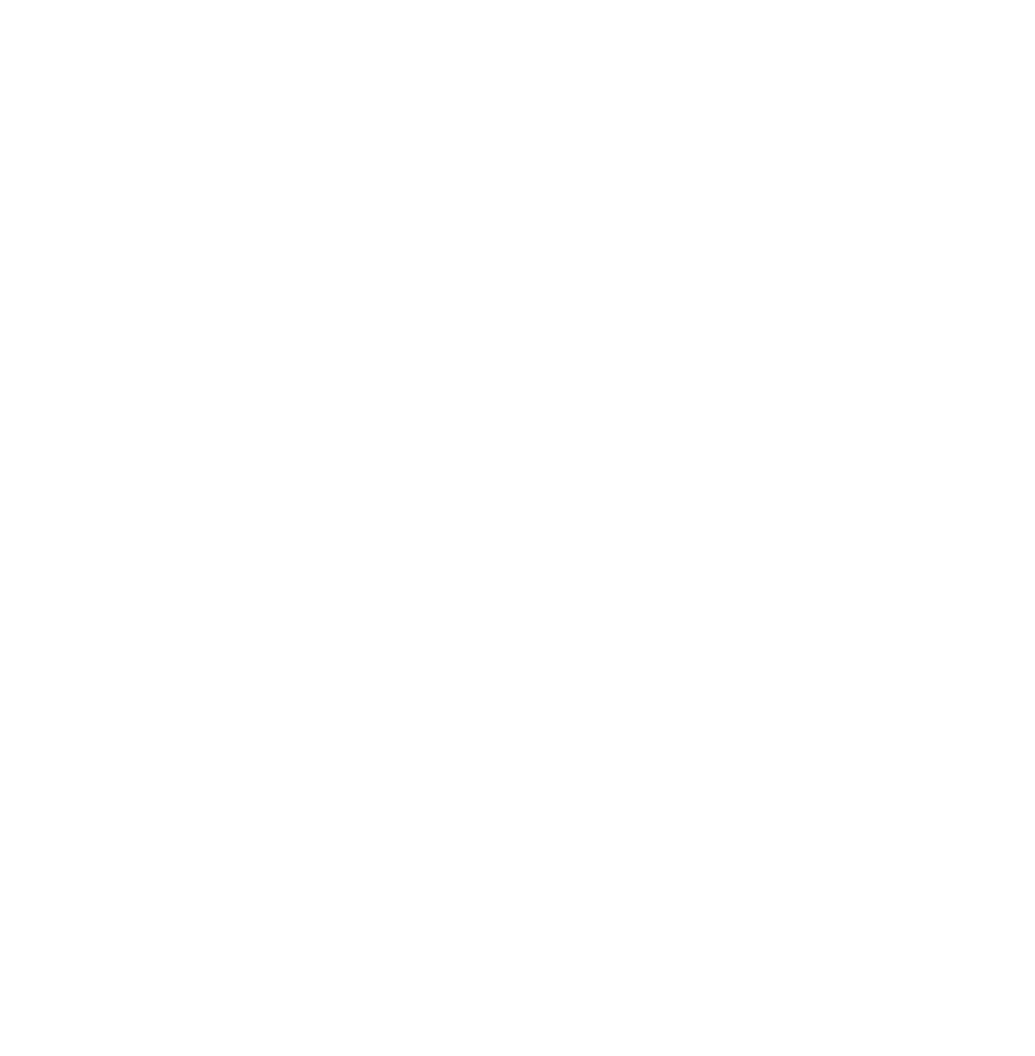
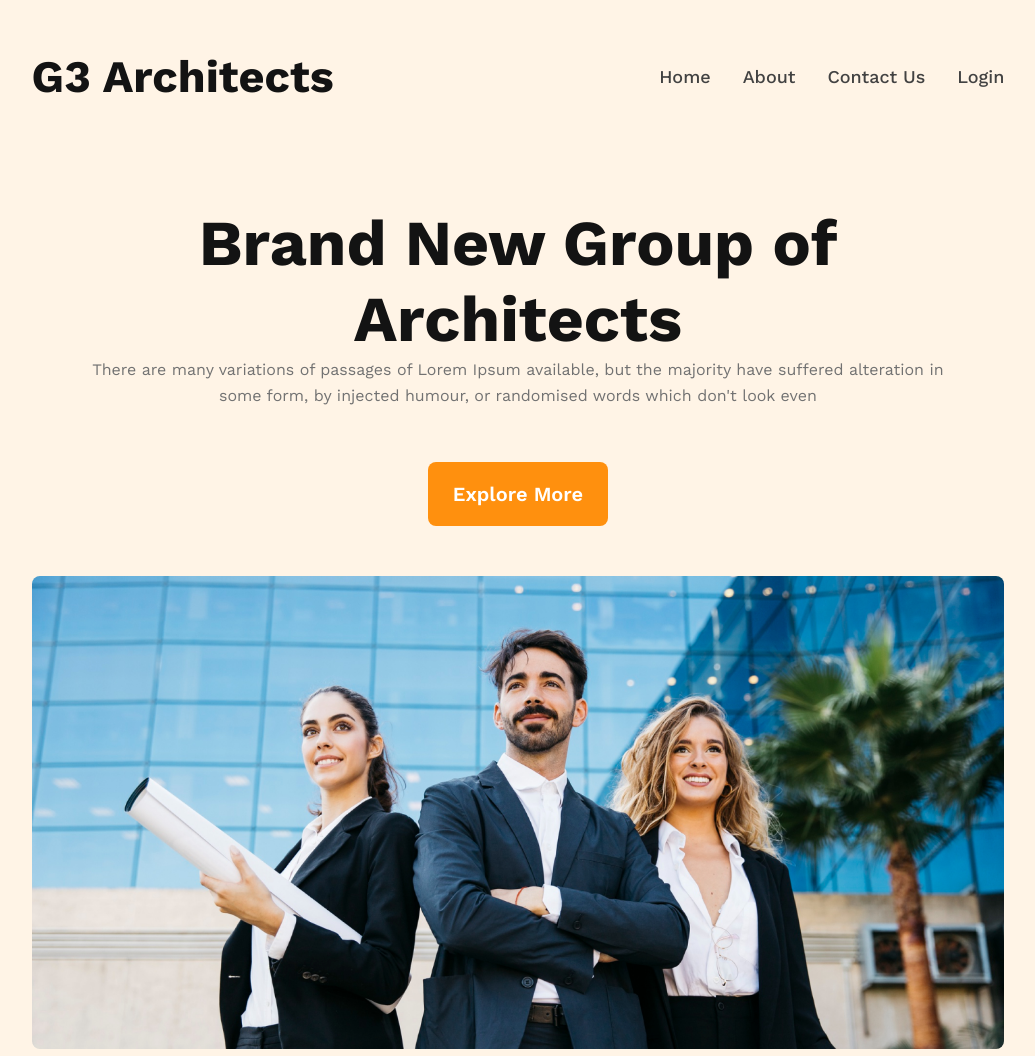
Before and after one commit to omor777/g3-architect-project, a plain HTML site: page index.html in a window 1280 px wide. Shown: the whole page, without its empty margins (122-1157 px from the left). Before the commit the page ends 800 px from the top, so only its background shows below. Drawn offline with nearby package versions, Linux system fonts and the light colour scheme.

Commit message:
header section for desktop

```diff
--- a/index.html
+++ b/index.html
@@ -6,5 +6,31 @@
     <title>G3 Architect Website</title>
     <link rel="stylesheet" href="styles/style.css" />
   </head>
-  <body></body>
+  <body>
+    <header>
+      <nav class="container">
+        <h3 class="logo">G3 Architects</h3>
+        <ul>
+          <li><a href="#">Home</a></li>
+          <li><a href="#">About</a></li>
+          <li><a href="#">Contact Us</a></li>
+          <li><a href="#">Login</a></li>
+        </ul>
+      </nav>
+      <section class="banner container">
+        <div class="banner_content">
+          <h1 class="banner_title">Brand New Group of Architects</h1>
+          <p class="banner_desc">
+            There are many variations of passages of Lorem Ipsum available, but
+            the majority have suffered alteration in some form, by injected
+            humour, or randomised words which don't look even
+          </p>
+          <button class="btn primary-btn">Explore More</button>
+        </div>
+        <div class="banner_img">
+          <img src="./images/banner.png" alt="banner_img" />
+        </div>
+      </section>
+    </header>
+  </body>
 </html>
--- a/styles/style.css
+++ b/styles/style.css
@@ -8,3 +8,115 @@
   box-sizing: border-box;
   font-family: "Work Sans", sans-serif;
 }
+
+/* shared styles */
+.container {
+  width: 76%;
+  max-width: 1440px;
+  margin: 0 auto;
+}
+
+.primary-btn {
+  padding: 20px 25px;
+  border-radius: 8px;
+  background: #ff900e;
+  border: 0;
+  outline: 0;
+  color: #fff;
+  text-align: center;
+  font-family: Work Sans;
+  font-size: 1.25rem;
+  font-weight: 600;
+  cursor: pointer;
+}
+/* header styles start here */
+
+header {
+  background: rgba(255, 144, 14, 0.1);
+}
+
+nav {
+  display: flex;
+  align-items: center;
+  justify-content: space-between;
+  padding: 50px 0;
+}
+
+nav .logo {
+  color: #131313;
+  text-align: center;
+  font-family: Work Sans;
+  font-size: 2.8125rem;
+  font-weight: 700;
+}
+
+nav > ul {
+  display: flex;
+  align-items: center;
+  gap: 2rem;
+}
+
+nav li {
+  list-style-type: none;
+}
+
+nav a {
+  text-decoration: none;
+  color: #424242;
+  text-align: center;
+  font-family: Work Sans;
+  font-size: 1.125rem;
+  font-weight: 500;
+  line-height: 1.625rem;
+  position: relative;
+}
+
+nav a::before {
+  content: "";
+  position: absolute;
+  width: 0;
+  height: 3px;
+  background-color: lightsalmon;
+  bottom: -6px;
+  transition: all 0.3s linear;
+}
+
+nav a:hover::before {
+  width: 100%;
+}
+
+/* banner section */
+
+.banner {
+  margin-top: 3.25rem;
+  padding-bottom: 2.8125rem;
+}
+
+.banner .banner_content {
+  max-width: 862px;
+  margin: 0 auto;
+}
+.banner .banner_title {
+  color: #131313;
+  text-align: center;
+  font-family: Work Sans;
+  font-size: 4rem;
+  font-weight: 700;
+}
+.banner .banner_desc {
+  color: #727272;
+  text-align: center;
+  font-family: Work Sans;
+  font-size: 1rem;
+  font-weight: 400;
+  line-height: 1.625rem;
+}
+.banner .btn {
+  display: block;
+  margin: 3.3125rem auto 3.125rem;
+}
+.banner_img img {
+  border-radius: 0.5rem;
+  width: 100%;
+  height: auto;
+}
```
